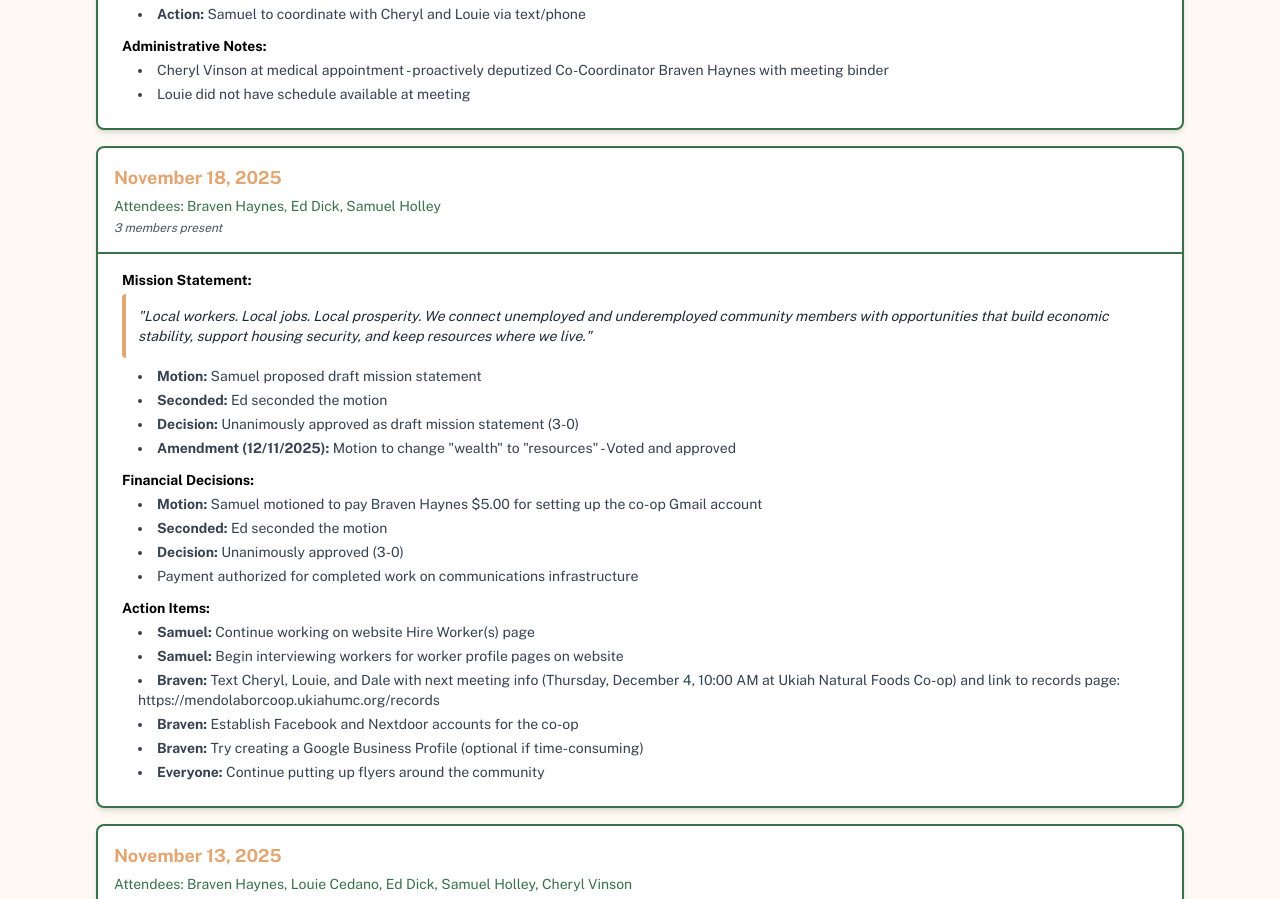
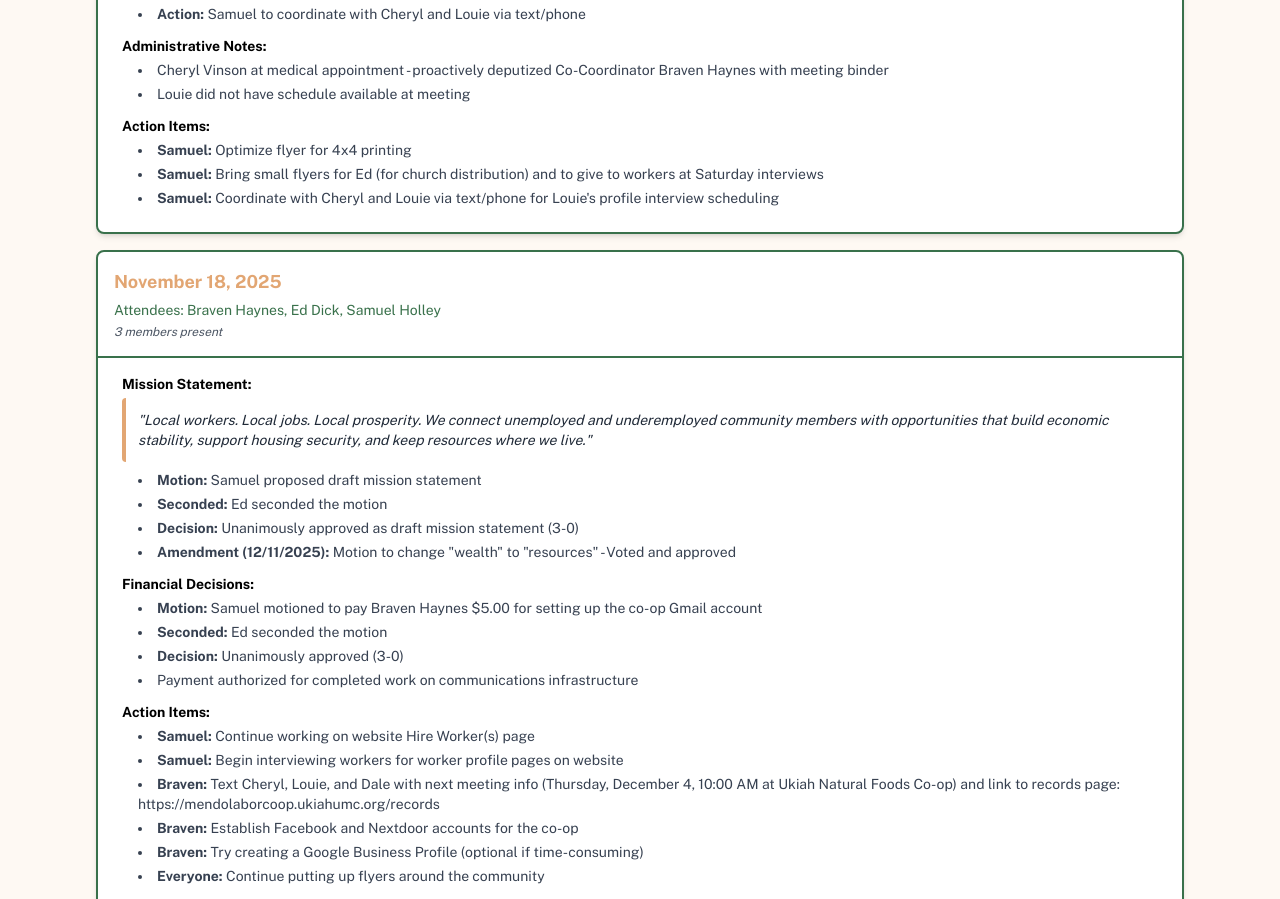
Before and after one commit to samuelmholley1/mendolaborcoop.ukiahumc.org, a Next.js app: page /records in a window 1280 px wide. Shown: the part 1886-2785 px from the top of the page. Built offline with nearby package versions, Linux system fonts and the light colour scheme.

Commit message:
Add action items to December 11 meeting: flyer optimization and distribution

```diff
--- a/pages/records.tsx
+++ b/pages/records.tsx
@@ -221,6 +221,14 @@ const RecordsPage: React.FC = () => {
                     <ul className="list-disc list-inside text-gray-700 ml-4 space-y-1">
                       <li>Cheryl Vinson at medical appointment - proactively deputized Co-Coordinator Braven Haynes with meeting binder</li>
                       <li>Louie did not have schedule available at meeting</li>
+                    </ul>
+                  </div>
+                  <div>
+                    <p className="font-bold text-black mb-1">Action Items:</p>
+                    <ul className="list-disc list-inside text-gray-700 ml-4 space-y-1">
+                      <li><strong>Samuel:</strong> Optimize flyer for 4x4 printing</li>
+                      <li><strong>Samuel:</strong> Bring small flyers for Ed (for church distribution) and to give to workers at Saturday interviews</li>
+                      <li><strong>Samuel:</strong> Coordinate with Cheryl and Louie via text/phone for Louie's profile interview scheduling</li>
                     </ul>
                   </div>
                 </div>
```
